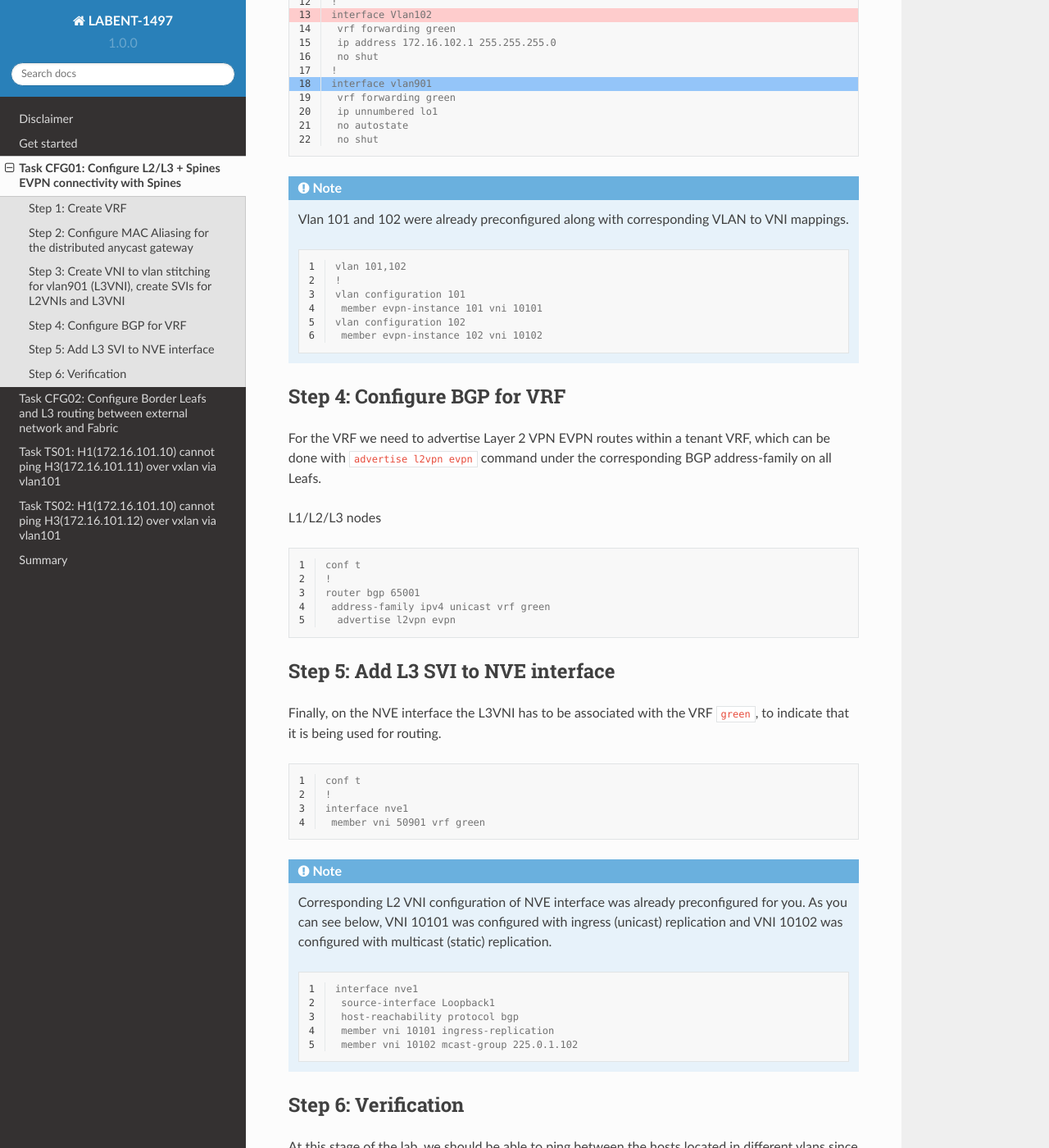
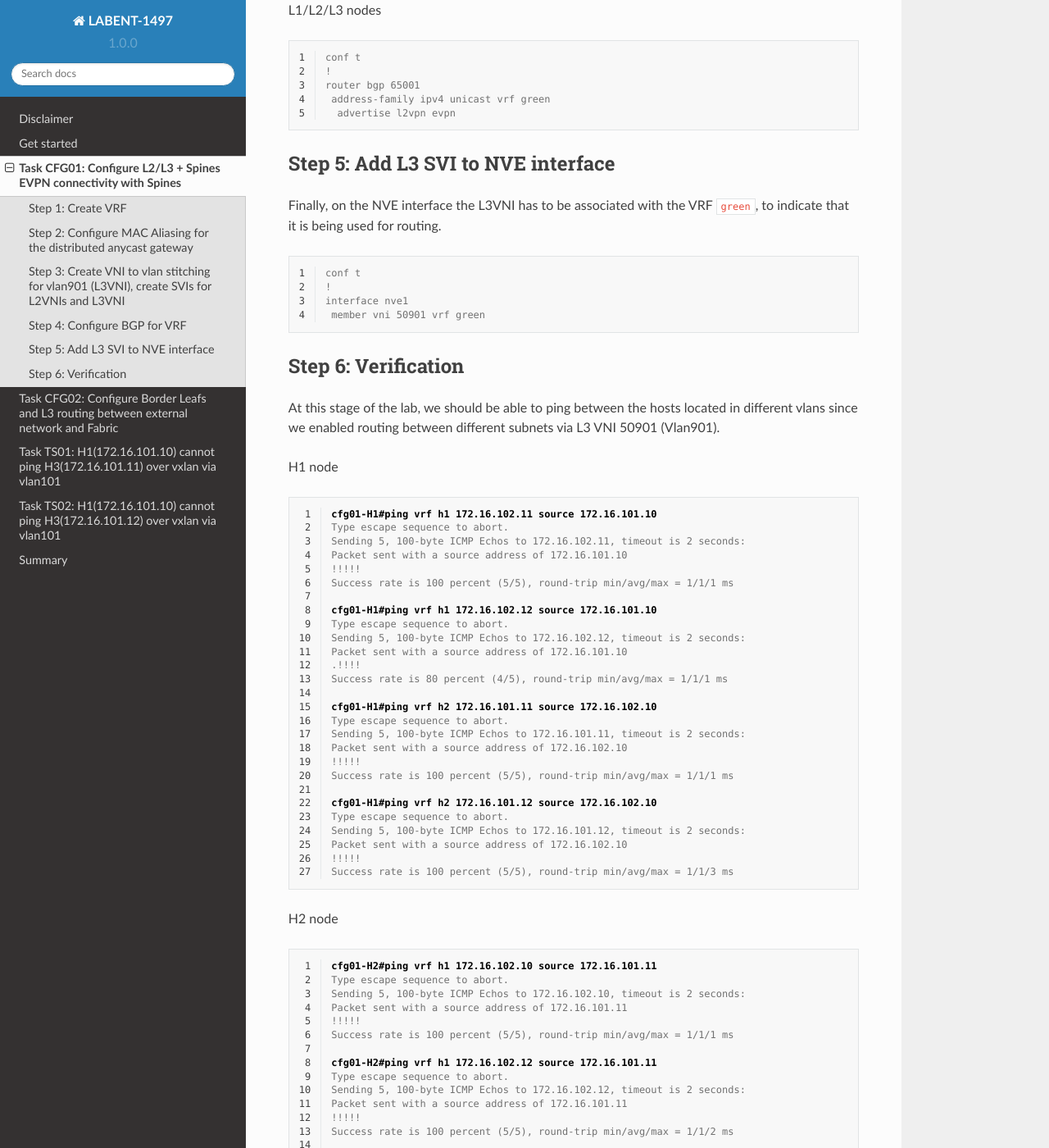
Before and after one commit to dvishchu/labent-1497, a Sphinx documentation site: the page built from docs/source/task_01.rst, in a window 1280 px wide and 1400 px high, scrolled down 5161 px. Shown: the whole window at 82% size. Built offline with Sphinx 7.4.7 and the Read the Docs theme 2.0.0, drawn with Linux system fonts in a browser that asks for light colours; some of the changed text lies outside the part shown.

Commit message:
Removing notes from task01

```diff
--- a/docs/source/task_01.rst
+++ b/docs/source/task_01.rst
@@ -124,24 +124,6 @@ Verification output is part of the ``sh l2vpn evpn summary`` command:
     Advertise Default Gateway: Yes
     Default Gateway Addresses: 0
 
-.. note::
-
-    L2VPN EVPN instance was already preconfigured on device with global replication mode set to ingress (unicast replication) along with two EVI instances: 101 with ingress (unicast) replication and 102 with static (multicast) replication mode.
-
-    .. code-block:: console
-        :linenos:
-
-        l2vpn evpn
-         replication-type ingress
-         router-id Loopback1
-         !
-         l2vpn evpn instance 101 vlan-based
-          encapsulation vxlan
-         !
-         l2vpn evpn instance 102 vlan-based
-          encapsulation vxlan
-          replication-type static
-
 
 Step 3: Create VNI to vlan stitching for vlan901 (L3VNI), create SVIs for L2VNIs and L3VNI
 ******************************************************************************************
@@ -206,20 +188,6 @@ L1/L2/L3 nodes
      no autostate
      no shut
 
-.. note::
-
-    Vlan 101 and 102 were already preconfigured along with corresponding VLAN to VNI mappings.
-
-    .. code-block:: console
-        :linenos:
-
-        vlan 101,102
-        !
-        vlan configuration 101
-         member evpn-instance 101 vni 10101
-        vlan configuration 102
-         member evpn-instance 102 vni 10102
-
 
 Step 4: Configure BGP for VRF
 *****************************
@@ -250,19 +218,6 @@ Finally, on the NVE interface the L3VNI has to be associated with the VRF ``gree
     !
     interface nve1
      member vni 50901 vrf green
-
-.. note::
-
-    Corresponding L2 VNI configuration of NVE interface was already preconfigured for you. As you can see below, VNI 10101 was configured with ingress (unicast) replication and VNI 10102 was configured with multicast (static) replication.
-
-    .. code-block:: console
-        :linenos:
-
-        interface nve1
-         source-interface Loopback1
-         host-reachability protocol bgp
-         member vni 10101 ingress-replication
-         member vni 10102 mcast-group 225.0.1.102
 
 
 Step 6: Verification
```
